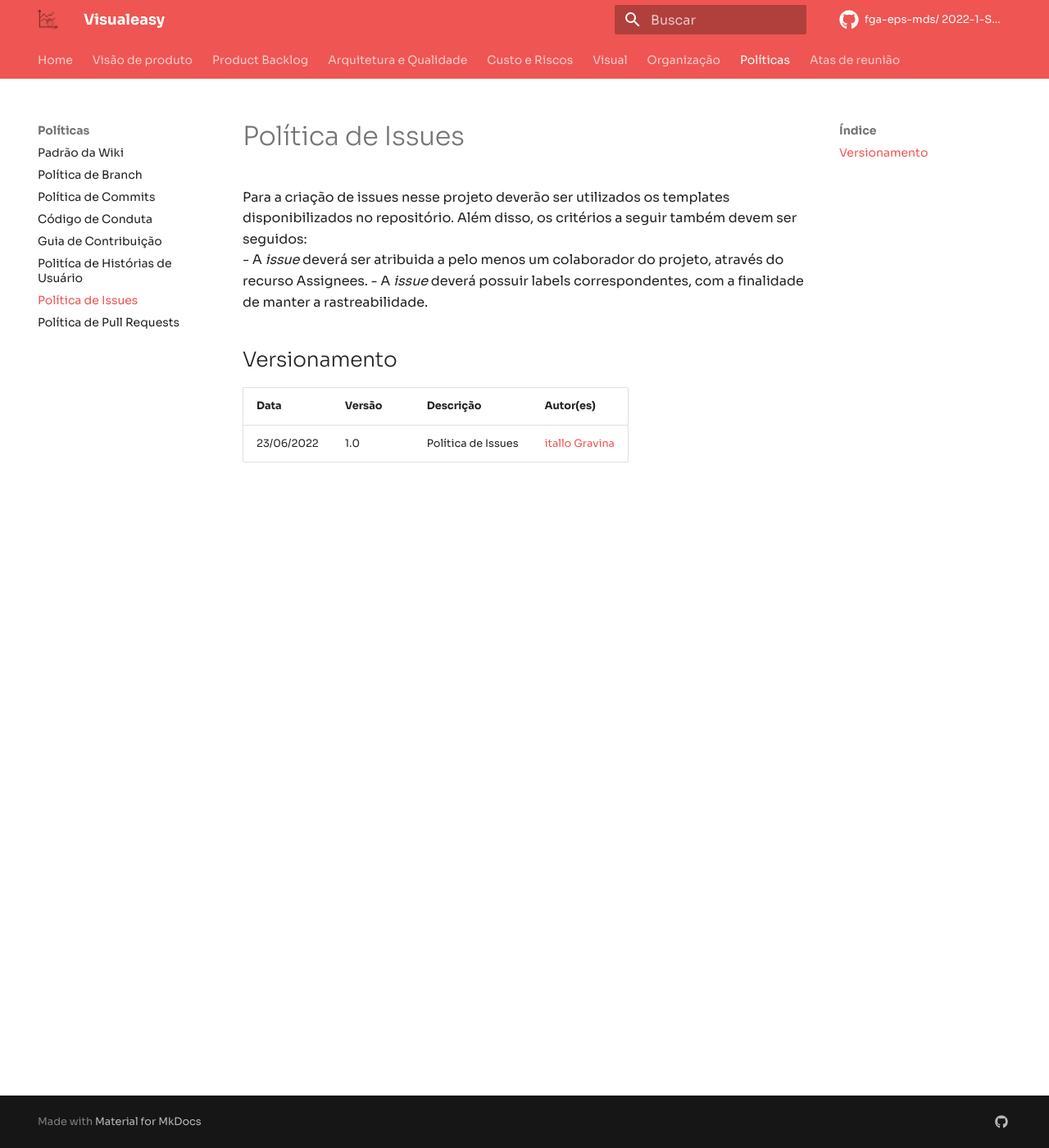
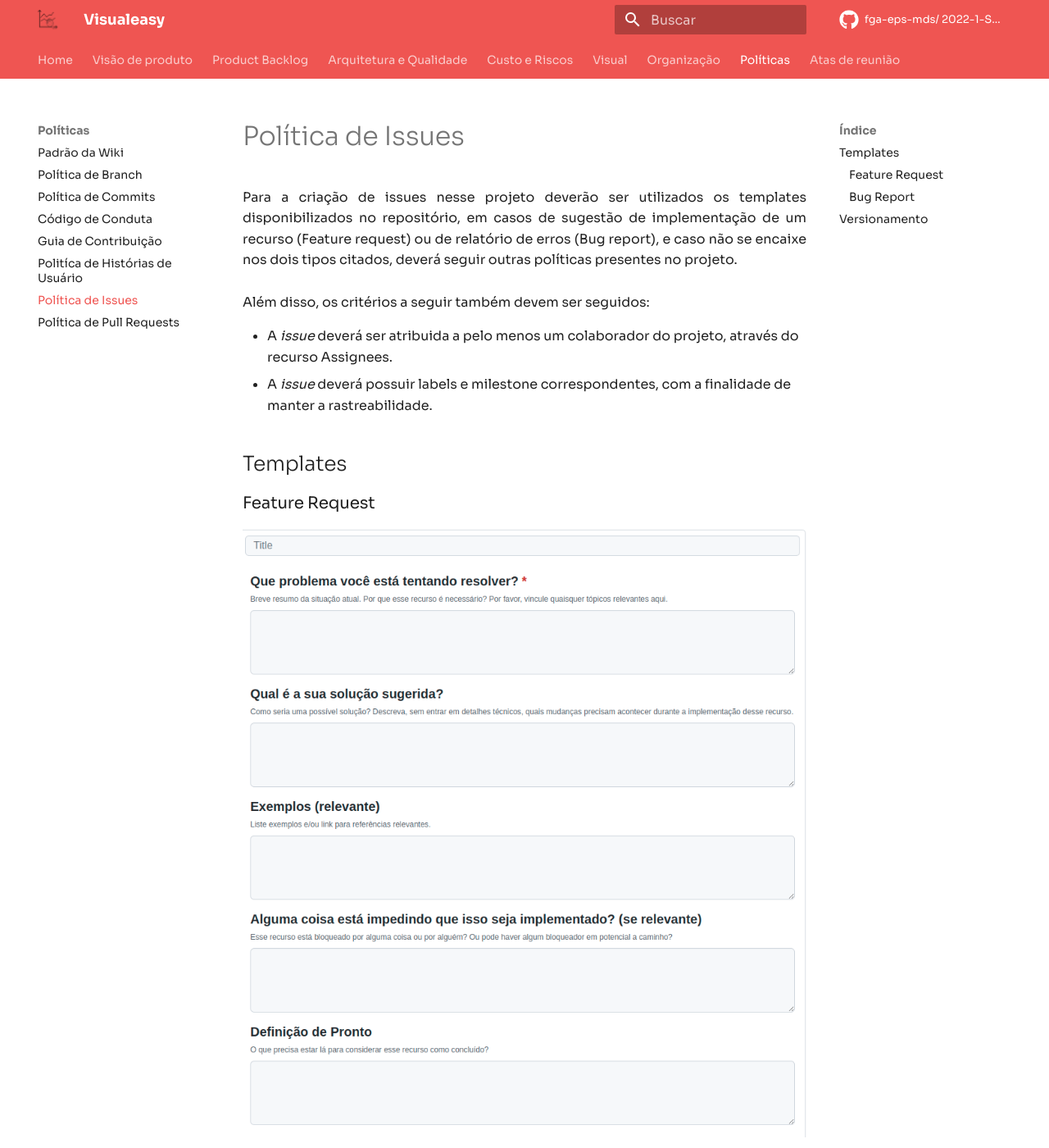
Before and after one commit to fga-eps-mds/2022-1-Visualeasy-Doc, an MkDocs documentation site: the page built from docs/politicas/politica_de_issues.md, in a window 1280 px wide and 1400 px high. Shown: the whole window at 82% size. Built offline with MkDocs 1.6.1 and Material for MkDocs 9.7.7, drawn with Linux system fonts in a browser that asks for light colours; comment, search, counter and statistics services are not loaded; some of the changed text lies outside the part shown.

Commit message:
Atualização politica de issue

```diff
--- a/docs/politicas/politica_de_issues.md
+++ b/docs/politicas/politica_de_issues.md
@@ -1,11 +1,23 @@
 # Política de Issues
 
-Para a criação de issues nesse projeto deverão ser utilizados os templates disponibilizados no repositório. Além disso, os critérios a seguir também devem ser seguidos:
-- A _issue_ deverá ser atribuida a pelo menos um colaborador do projeto, através do recurso Assignees.
-- A _issue_ deverá possuir labels correspondentes, com a finalidade de manter a rastreabilidade.
+<p align="justify"> Para a criação de issues nesse projeto deverão ser utilizados os templates disponibilizados no repositório, em casos de sugestão de implementação de um recurso (Feature request) ou de relatório de erros (Bug report), e caso não se encaixe nos dois tipos citados, deverá seguir outras políticas presentes no projeto.
+<br><br>
+Além disso, os critérios a seguir também devem ser seguidos:</p>
 
+- A <i>issue</i> deverá ser atribuida a pelo menos um colaborador do projeto, através do recurso Assignees.
+- A <i>issue</i> deverá possuir labels e milestone correspondentes, com a finalidade de manter a rastreabilidade.
+
+## Templates
+
+### Feature Request
+![Feature Template](../Imagens/feature-template.png)
+
+### Bug Report
+
+![Bug Report](../Imagens/bug-report.jpg)
 ## Versionamento
 
 | Data | Versão | Descrição | Autor(es) |
 |------|------|------|------|
 |23/06/2022|1.0|Política de Issues|[itallo Gravina](https://github.com/itallogravina)|
+|10/08/2022|1.1|Adição dos templates|[João Pedro Moura](https://github.com/Joao-Pedro-Moura)|
```
Also changed, not shown: docs/Imagens/bug-report.jpg (added), docs/Imagens/feature-template.png (added).
